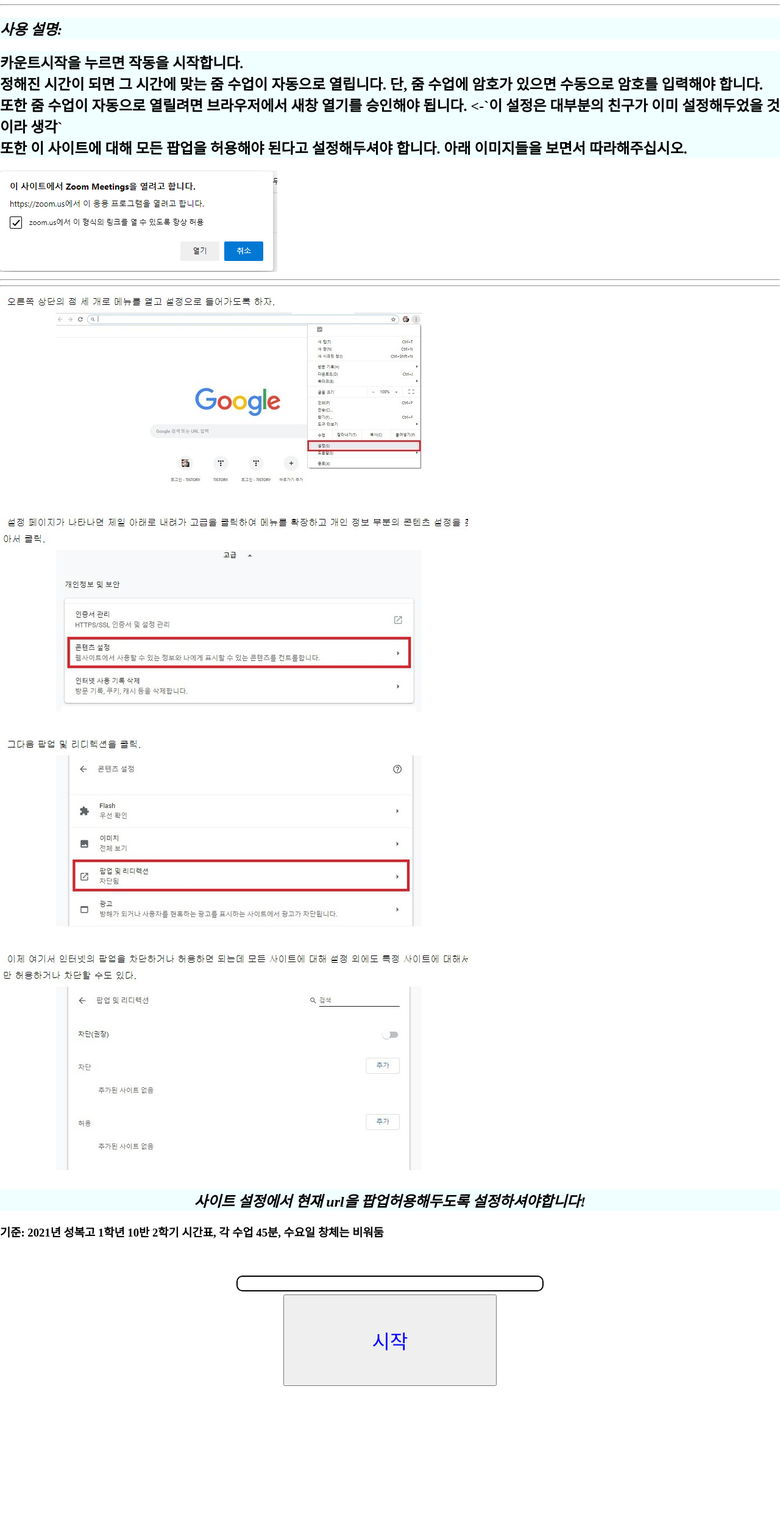
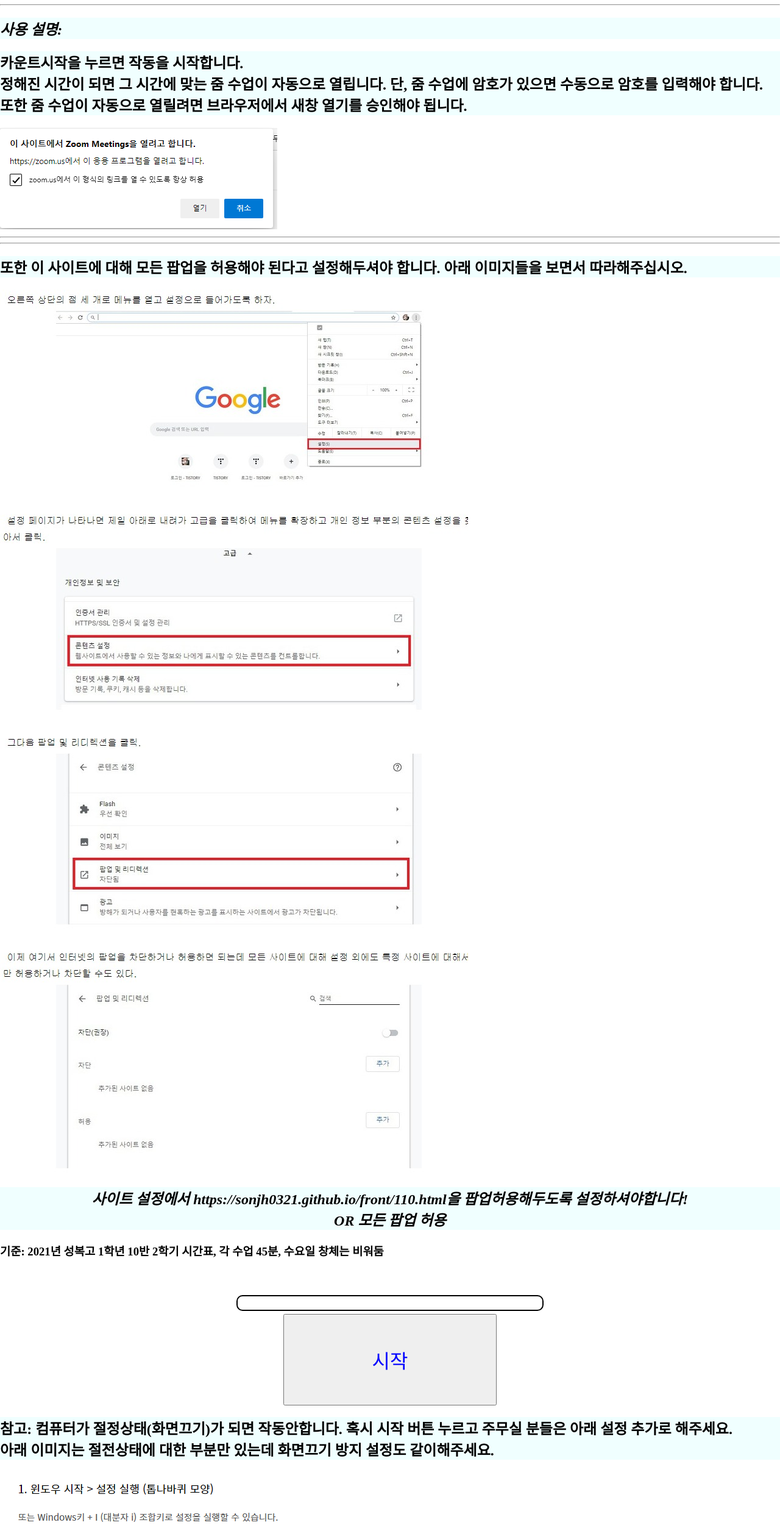
Before and after one commit to sonjh0321/front, a plain HTML site: page 110.html in a window 1280 px wide. Shown: the part 47-2553 px from the top of the page at 61% size. Before the commit the page ends 2320 px from the top, so only its background shows below. Drawn offline with Linux system fonts and the light colour scheme.

Commit message:
사용자편의성증가

```diff
--- a/110.html
+++ b/110.html
@@ -38,12 +38,13 @@
     <h2><em>사용 설명:</em></h2>
     <h2>카운트시작을 누르면 작동을 시작합니다. <br>정해진 시간이 되면 그 시간에 맞는 줌 수업이 자동으로 열립니다.
     단, 줌 수업에 암호가 있으면 수동으로 암호를 입력해야 합니다. 또한 줌 수업이 자동으로 열릴려면 브라우저에서
-    새창 열기를 승인해야 됩니다. <-`이 설정은 대부분의 친구가 이미 설정해두었을 것이라 생각`
-    <br>또한 이 사이트에 대해 모든 팝업을 허용해야 된다고 설정해두셔야 합니다. 아래 이미지들을 보면서 따라해주십시오.</h2>
+    새창 열기를 승인해야 됩니다.
+    <br></h2>
     <img src="캡처_2021_09_14_22_12_00_551.png" alt="줌 자동열기승인"> <hr> <hr>
+    <h2>또한 이 사이트에 대해 모든 팝업을 허용해야 된다고 설정해두셔야 합니다. 아래 이미지들을 보면서 따라해주십시오.</h2>
     <img src="chro.jpeg" alt="팝업허용">
     <br>
-    <h2 style="text-align: center"><em>사이트 설정에서 현재 url을 팝업허용해두도록 설정하셔야합니다!</em></h2>
+    <h2 style="text-align: center"><em>사이트 설정에서 https://sonjh0321.github.io/front/110.html을 팝업허용해두도록 설정하셔야합니다!<br>OR 모든 팝업 허용</em></h2>
     <h3>기준: 2021년 성복고 1학년 10반 2학기 시간표, 각 수업 45분, 수요일 창체는 비워둠</h3>
     <br>
     <br>
@@ -62,6 +63,9 @@
 <!--        <iframe src="https://coupa.ng/b7jnl3" width="120" height="240" frameborder="0" scrolling="no" referrerpolicy="unsafe-url"></iframe>-->
 <!--        <h5>이 포스팅은 쿠팡 파트너스 활동의 일환으로, 이에 따른 일정액의 수수료를 제공받습니다.</h5>-->
 <!--    </div>-->
+    <h2>참고: 컴퓨터가 절정상태(화면끄기)가 되면 작동안합니다. 혹시 시작 버튼 누르고 주무실 분들은 아래 설정 추가로 해주세요.<br>아래 이미지는 절전상태에 대한 부분만 있는데 화면끄기 방지 설정도 같이해주세요.</h2>
+    <img src="1.png" alt="참고사항">
+    <img src="2.png" alt="참고사항">
     <script>
         alert("제발 팝업 허용 해주세요..그래야 작동함");
         let handleId = 0;
```
Also changed, not shown: 1.png (added), 2.png (added).
